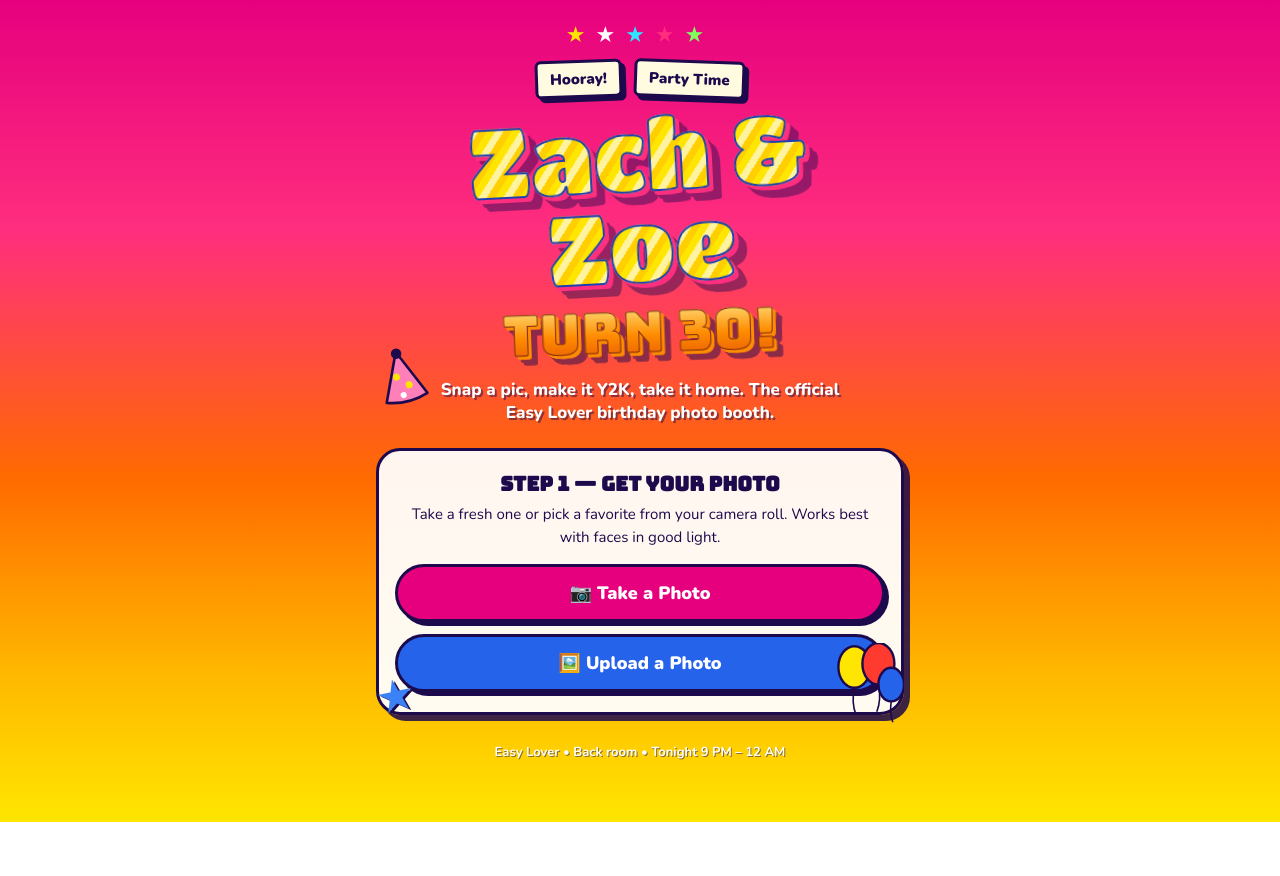
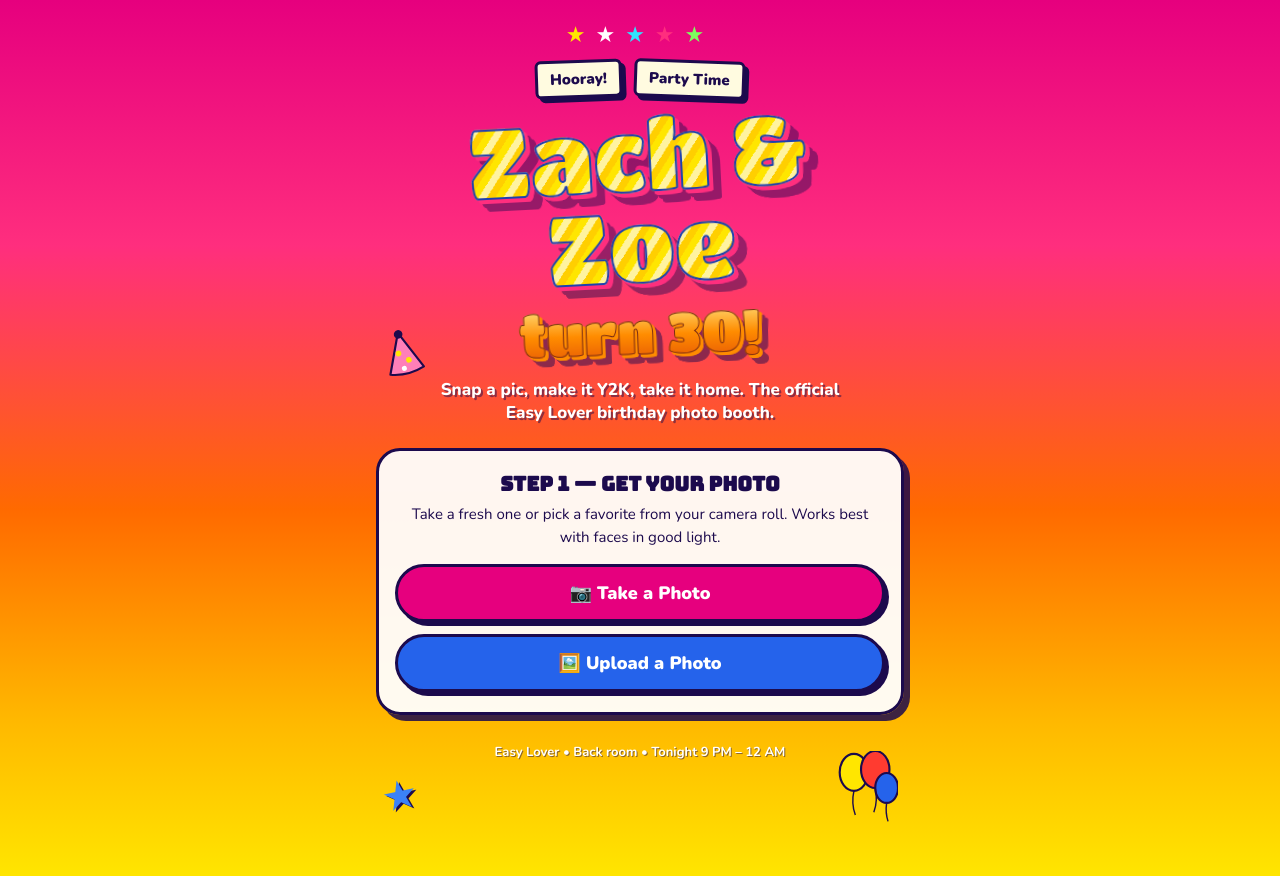
Before and after one commit to kampfz/zz-30-photo-booth, a Next.js app: page / in a window 1280 px wide. Before the commit the page ends 822 px from the top, so only its background shows below. Built offline with nearby package versions, Linux system fonts and the light colour scheme.

Commit message:
Fix decoration overlaps: hat clears tagline, balloons/star move below footer, turn 30! in Titan One lowercase

```diff
--- a/app/globals.css
+++ b/app/globals.css
@@ -36,7 +36,7 @@ button {
   max-width: 560px;
   min-height: 100vh;
   min-height: 100dvh;
-  padding: 20px max(16px, env(safe-area-inset-left)) calc(48px + env(safe-area-inset-bottom)) max(16px, env(safe-area-inset-right));
+  padding: 20px max(16px, env(safe-area-inset-left)) calc(104px + env(safe-area-inset-bottom)) max(16px, env(safe-area-inset-right));
   padding-top: max(20px, env(safe-area-inset-top));
   position: relative;
 }
@@ -98,7 +98,7 @@ button {
 }
 
 .wordart-sub {
-  font-family: var(--font-bungee), "Arial Black", sans-serif;
+  font-family: var(--font-display), "Arial Black", sans-serif;
   font-size: clamp(34px, 10vw, 56px);
   line-height: 1;
   margin: 14px 0 0;
@@ -290,12 +290,12 @@ button {
 }
 
 .deco-hat {
-  left: -2px;
+  left: 4px;
   pointer-events: none;
   position: absolute;
-  top: -32px;
+  top: -50px;
   transform: rotate(-14deg);
-  width: 56px;
+  width: 46px;
 }
 
 .footer-wrap {
@@ -303,10 +303,10 @@ button {
 }
 
 .deco-star {
-  bottom: 34px;
+  bottom: -62px;
   color: #3b82f6;
-  font-size: 44px;
-  left: 0;
+  font-size: 40px;
+  left: 6px;
   pointer-events: none;
   position: absolute;
   text-shadow: 2px 2px 0 #1c0a4d;
@@ -314,9 +314,9 @@ button {
 }
 
 .deco-balloons {
-  bottom: 30px;
+  bottom: -68px;
   pointer-events: none;
   position: absolute;
-  right: 0;
-  width: 72px;
+  right: 6px;
+  width: 64px;
 }
```
